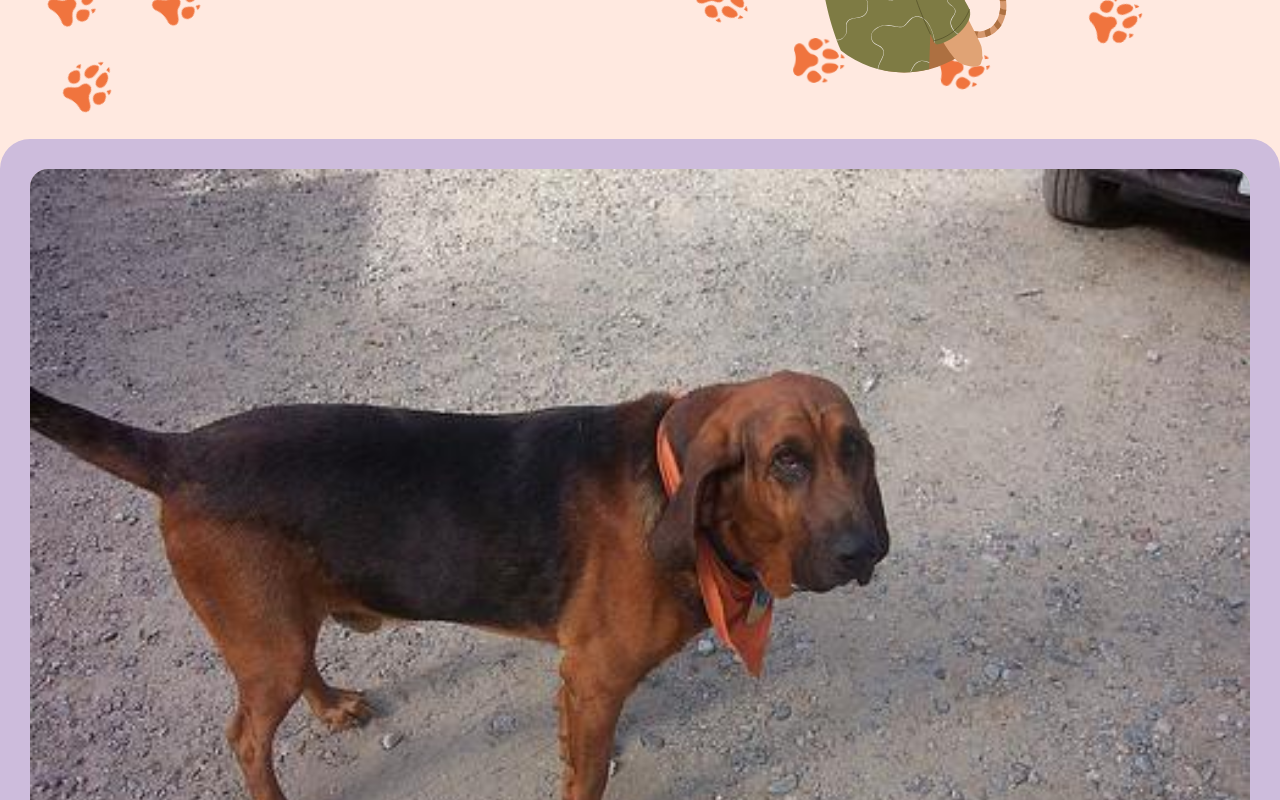
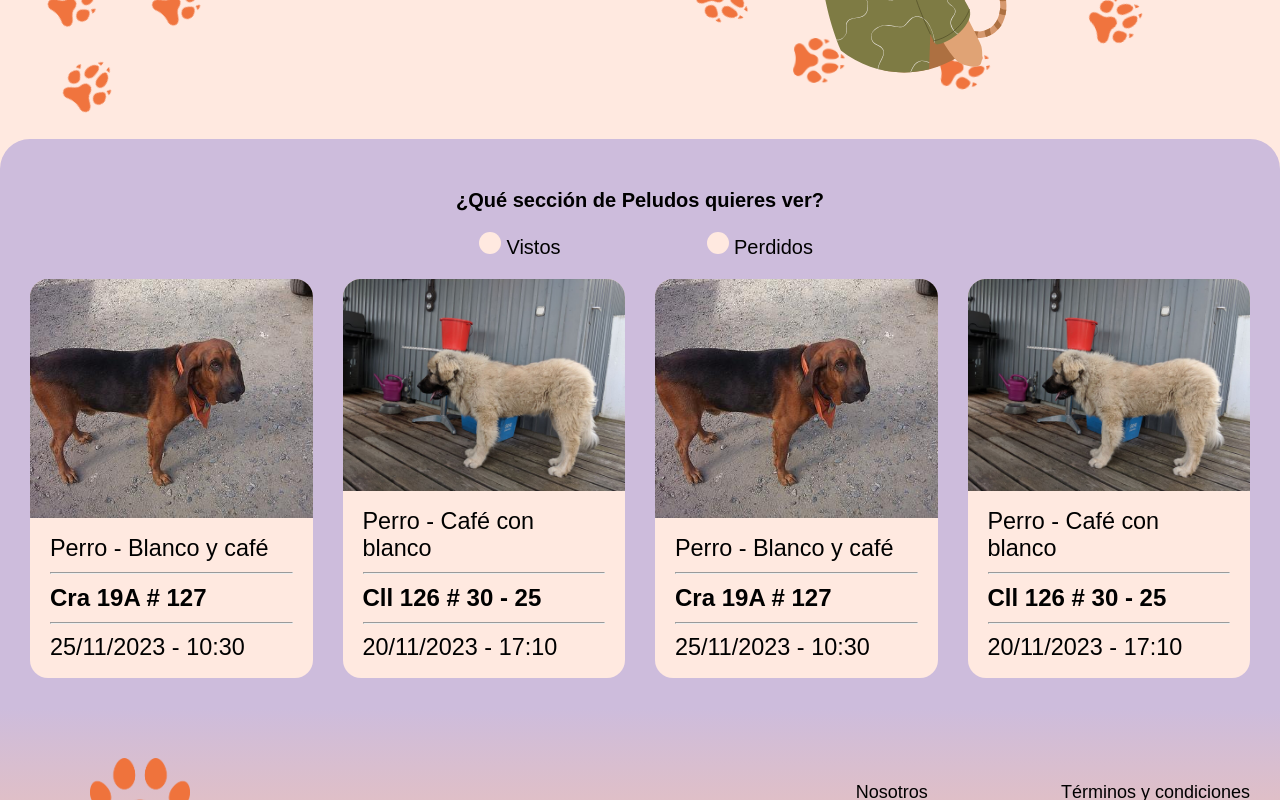
Before and after one commit to mercuryeater/rastro-peludo, a Next.js app: page /posts in a window 1280 px wide. Shown: the part 640-1440 px from the top of the page. Built offline with nearby package versions, Linux system fonts and the light colour scheme; a web font is replaced by a local one.

Commit message:
feat: :sparkles: AddPostsPage

```diff
--- a/src/components/Posts/Posts.jsx
+++ b/src/components/Posts/Posts.jsx
@@ -1,6 +1,6 @@
-import Image from "next/image"
-import dog1 from '@assets/pets/dog1.jpg';
-import dog2 from '@assets/pets/dog2.jpg';
+import Image from "next/image";
+import dog1 from "@assets/pets/dog1.jpg";
+import dog2 from "@assets/pets/dog2.jpg";
 import s from "./Posts.module.scss";
 
 export default function Posts() {
@@ -11,7 +11,7 @@ export default function Posts() {
       color: "Blanco y café",
       direccion: "Cra 19A # 127",
       fecha: "25/11/2023",
-      hora: "10:30"
+      hora: "10:30",
     },
     {
       especie: "Perro",
@@ -19,33 +19,86 @@ export default function Posts() {
       color: "Café con blanco",
       direccion: "Cll 126 # 30 - 25",
       fecha: "20/11/2023",
-      hora: "17:10"
-    }
-  ]
-
-
+      hora: "17:10",
+    },
+    {
+      especie: "Perro",
+      foto: dog1,
+      color: "Blanco y café",
+      direccion: "Cra 19A # 127",
+      fecha: "25/11/2023",
+      hora: "10:30",
+    },
+    {
+      especie: "Perro",
+      foto: dog2,
+      color: "Café con blanco",
+      direccion: "Cll 126 # 30 - 25",
+      fecha: "20/11/2023",
+      hora: "17:10",
+    },
+  ];
 
   return (
+    <main className={s.Content}>
+      <h3 className={s.Content__title}>¿Qué sección de Peludos quieres ver?</h3>
+      <div className={s.Content__radioContainer}>
+        <div className={s.Content__radio}>
+          <label className={s.Content__radio__label} htmlFor="visto">
+            <input
+              className={s.Content__radio__input}
+              type="radio"
+              id="visto"
+              value="visto"
+              name="postType"
+            />
+            <span className={s.Content__radio__checkmark} />
+            Vistos
+          </label>
+        </div>
+        <div className={s.Content__radio}>
+          <label className={s.Content__radio__label} htmlFor="perdido">
+            <input
+              className={s.Content__radio__input}
+              type="radio"
+              id="perdido"
+              value="perdido"
+              name="postType"
+            />
+            <span className={s.Content__radio__checkmark} />
+            Perdidos
+          </label>
+        </div>
+      </div>
+
       <div className={s.Posts}>
         {mockPosts.map((post, i) => (
           <div className={s.Post} key={i}>
-          <Image className={s.Post__img} src={post.foto} alt="a random dog" width={500} height={500} />
+            <Image
+              className={s.Post__img}
+              src={post.foto}
+              alt="a random dog"
+              width={500}
+              height={500}
+            />
             <div className={s.Post__text}>
               <span className={s.Post__specColor}>
-              <h3>{post.especie}</h3>
-              <h3>- {post.color}</h3>
+                <h3>
+                  {post.especie} - {post.color}
+                </h3>
               </span>
               <hr />
               <h3 className={s.Post__address}>{post.direccion}</h3>
               <hr />
               <span className={s.Post__time}>
-              <h3>{post.fecha}</h3>
-              <h3>- {post.hora}</h3>
+                <h3>
+                  {post.fecha} - {post.hora}
+                </h3>
               </span>
             </div>
           </div>
         ))}
-
       </div>
+    </main>
   );
 }
--- a/src/components/Posts/Posts.module.scss
+++ b/src/components/Posts/Posts.module.scss
@@ -1,10 +1,64 @@
 @use "@styles/base";
 @import "@styles/mixins";
 
-.Posts {
+.Content {
   background-color: base.$secondary-color;
   border-radius: 30px 30px 0px 0px;
   padding: 30px;
+
+  &__title {
+    text-align: center;
+    font-size: 20px;
+  }
+
+  &__radioContainer {
+    display: grid;
+    grid-template-columns: 1fr 1fr;
+    gap: 80px;
+    max-width: 400px;
+    justify-items: center;
+    margin: 20px auto;
+  }
+
+  &__radio {
+    display: grid;
+    grid-template-columns: auto 1fr;
+
+    &__label {
+      display: flex;
+      align-items: baseline;
+      font-size: 20px;
+      font-weight: 500;
+    }
+
+    &__label:hover &__checkmark {
+      background-color: base.$secondary-color;
+      outline-offset: -4px;
+      outline: 4px solid base.$background;
+    }
+
+    &__input {
+      display: none;
+    }
+
+    &__input:checked + &__checkmark {
+      background-color: base.$default-button;
+      outline-offset: -4px;
+      outline: 4px solid base.$background;
+    }
+
+    &__checkmark {
+      display: flex;
+      height: 22px;
+      width: 22px;
+      border-radius: 50%;
+      background-color: base.$background;
+      margin-right: 5px;
+    }
+  }
+}
+
+.Posts {
   display: grid;
   gap: 30px;
 }
@@ -14,6 +68,7 @@
   display: flex;
   flex-direction: column;
   border-radius: 18px;
+  width: 100%;
 
   &__img {
     object-fit: cover;
@@ -29,11 +84,12 @@
   &__specColor {
     font-size: 20px;
     font-weight: 400;
+    width: 100%;
     display: flex;
-    gap: 10px;
+    gap: 8px;
 
     h3 {
-      display: inline-block;
+      display: block;
       font-weight: inherit;
       margin: 0;
     }
@@ -49,7 +105,7 @@
     font-size: 20px;
     font-weight: 500;
     display: flex;
-    gap: 10px;
+    gap: 8px;
 
     h3 {
       display: inline-block;
@@ -62,3 +118,15 @@
     margin: 10px 0px;
   }
 }
+
+@include Tablet {
+  .Posts {
+    grid-template-columns: 1fr 1fr;
+  }
+}
+
+@include Desktop {
+  .Posts {
+    grid-template-columns: 1fr 1fr 1fr 1fr;
+  }
+}
--- a/src/components/Report/RepForm/ReportForm.module.scss
+++ b/src/components/Report/RepForm/ReportForm.module.scss
@@ -117,8 +117,6 @@
 }
 
 @include Tablet() {
-  .Form {
-  }
 }
 
 @include Desktop() {
```
Lines whose indentation alone changed are shown as unchanged.
